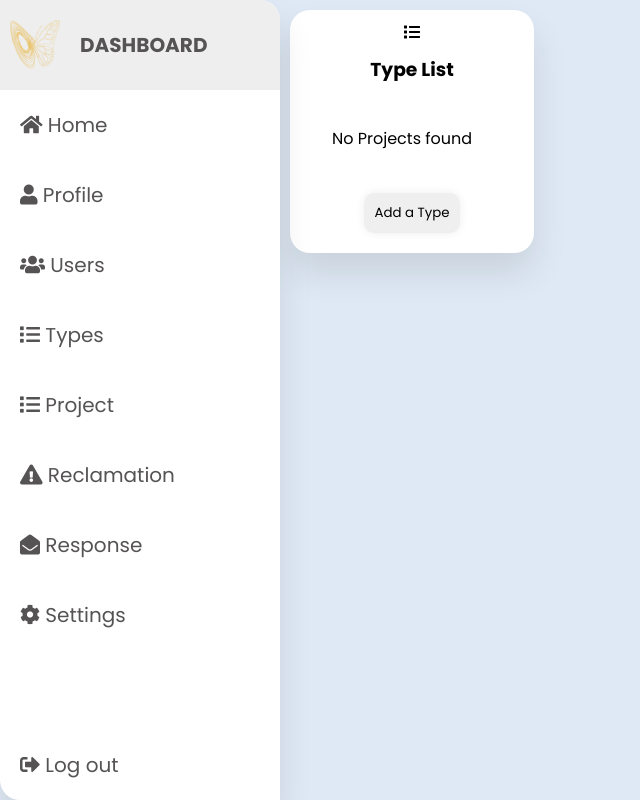
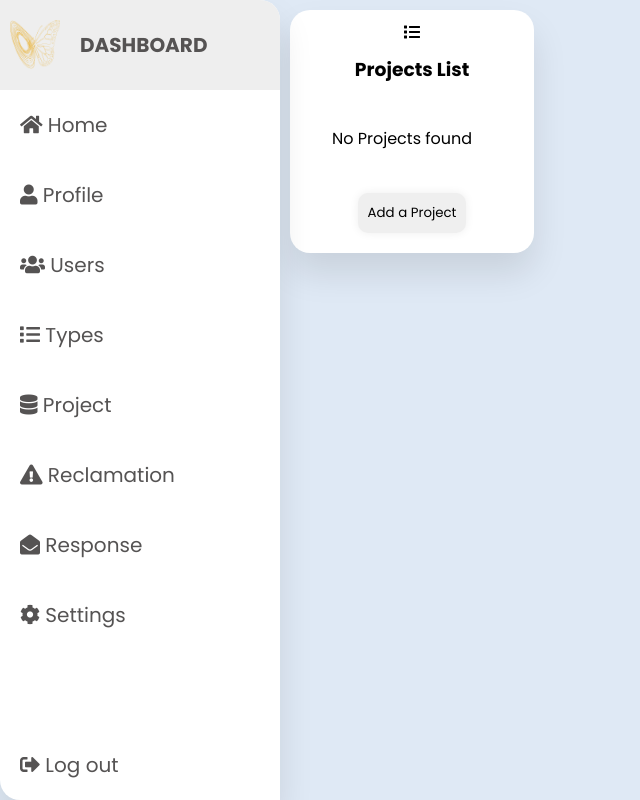
Before and after one commit to Rzouga01/Web-Project, a PHP site: page /Project/dashboard_project.php in a window 1280 px wide. Shown: the whole page, without its empty margins (0-640 px from the left). Run offline with PHP 8.4, Linux system fonts and the light colour scheme; data that the repository does not hold is empty.

Commit message:
Fix variable names and update project dashboard

```diff
--- a/controller/Project/ProjectC.php
+++ b/controller/Project/ProjectC.php
@@ -62,12 +62,12 @@ class ProjectC
                 'ID_Project' => $row['ID_Project'],
                 'Project_name' => $row['Project_name'],
                 'Project_description' => $row['Project_description'],
-                'Start_date' => $row['Start_date'],
+                'start_date' => $row['start_date'],
                 'Goal' => $row['Goal'],
                 'Current_amount' => $row['Current_amount'],
                 'Percentage' => $row['Percentage'],
-                'Org_id' => $row['Org_id'],
-                'Type_id' => $row['Type_id']
+                'ID_Org' => $row['ID_Org'],
+                'ID_Type' => $row['ID_Type']
             ];
             $projects[] = $Project;
         }
--- a/view/Project/dashboard_project.php
+++ b/view/Project/dashboard_project.php
@@ -40,7 +40,7 @@ require "../../controller/Project/ProjectC.php";
                         <span class="nav-item">Types</span>
                     </a></li>
                 <li><a href="dashboard_project.php">
-                        <i class="fa fa-list"></i>
+                        <i class="fa fa-database"></i>
                         <span class="nav-item">Project</span>
                     </a></li>
                 <li><a href="dashboard_type.php">
@@ -66,24 +66,25 @@ require "../../controller/Project/ProjectC.php";
             <div class="users">
                 <div class="card">
                     <i class="fa fa-list"></i>
-                    <h3>Type list</h3>
+                    <h3>Projects List</h3>
                     <table class="table table-bordered">
                         <?php
                         $projectC = new ProjectC();
                         $projects = $projectC->read_project();
 
                         if (!empty($projects) && (is_iterable($projects) || is_object($projects))) {
-                            echo "<tr><th>ID</th><th>Name</th><th>Description</th><th>Actions</th></tr>";
+                            echo "<tr><th>ID</th><th>Name</th><th>Description</th><th>Start Date</th><th>Goal</th><th>Current Amount</th><th>Percentage</th><th>Organization ID</th><th>Type ID</th><th>Actions</th></tr>";
                             foreach ($projects as $project) {
                                 echo "<tr>";
                                 echo "<td>" . htmlspecialchars($project['ID_Project']) . "</td>";
                                 echo "<td>" . htmlspecialchars($project['Project_name']) . "</td>";
                                 echo "<td>" . htmlspecialchars($project['Project_description']) . "</td>";
-                                echo "<td>" . htmlspecialchars($project['Start_date']) . "</td>";
+                                echo "<td>" . htmlspecialchars($project['start_date']) . "</td>";
                                 echo "<td>" . htmlspecialchars($project['Goal']) . "</td>";
-                                echo "<td>" . htmlspecialchars($project['Percentage']) . "</td>";
-                                echo "<td>" . htmlspecialchars($project['Org_id']) . "</td>";
-                                echo "<td>" . htmlspecialchars($project['Type_id']) . "</td>";
+                                echo "<td>" . htmlspecialchars($project['Current_amount']) . "</td>";
+                                echo "<td>" . htmlspecialchars($project['Percentage']) . "%"  . "</td>";
+                                echo "<td>" . htmlspecialchars($project['ID_Org']) . "</td>";
+                                echo "<td>" . htmlspecialchars($project['ID_Type']) . "</td>";
                                 echo "<td>";
                                 echo "<button onclick=\"openEditModal(" . $project['ID_Project'] . ", '" . $project['Project_name'] . "', '" . $project['Project_description'] . "')\">Edit</button>";
                                 echo "<button onclick=\"confirmDelete(" . $project['ID_Project'] . ")\">Delete</button>";
@@ -96,7 +97,7 @@ require "../../controller/Project/ProjectC.php";
                         }
                         ?>
                     </table>
-                    <button onclick="createType()">Add a Type</button>
+                    <button onclick="createType()">Add a Project</button>
                 </div>
             </div>
 
--- a/view/Type/dashboard_type.php
+++ b/view/Type/dashboard_type.php
@@ -40,7 +40,7 @@ require "../../controller/Type/typeC.php";
                         <span class="nav-item">Types</span>
                     </a></li>
                 <li><a href="../Project/dashboard_project.php">
-                        <i class="fa fa-list"></i>
+                        <i class="fa fa-database"></i>
                         <span class="nav-item">Project</span>
                     </a></li>
                 <li><a href="dashboard_type.php">
@@ -70,7 +70,7 @@ require "../../controller/Type/typeC.php";
             <div class="users">
                 <div class="card">
                     <i class="fa fa-list"></i>
-                    <h3>Type list</h3>
+                    <h3>Types List</h3>
                     <table class="table table-bordered">
                         <?php
                         $Type = new TypeC();
```
